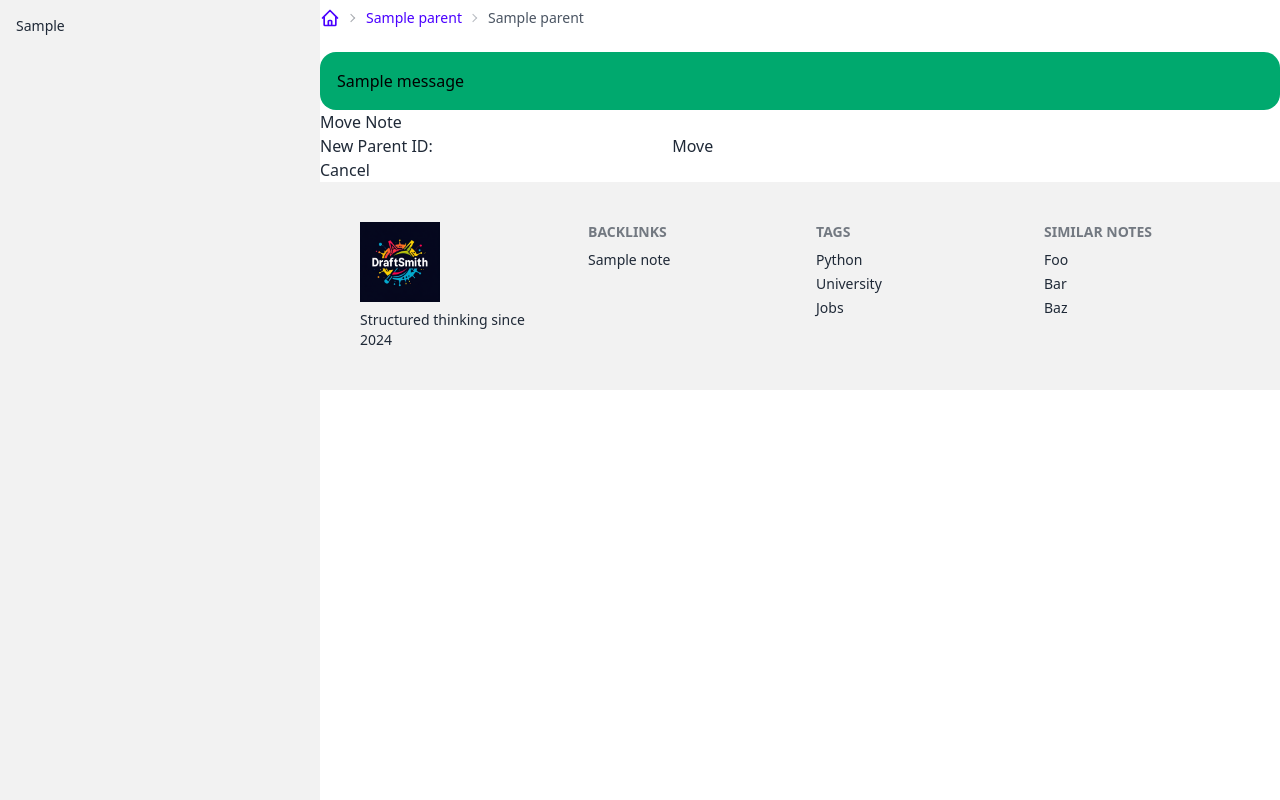
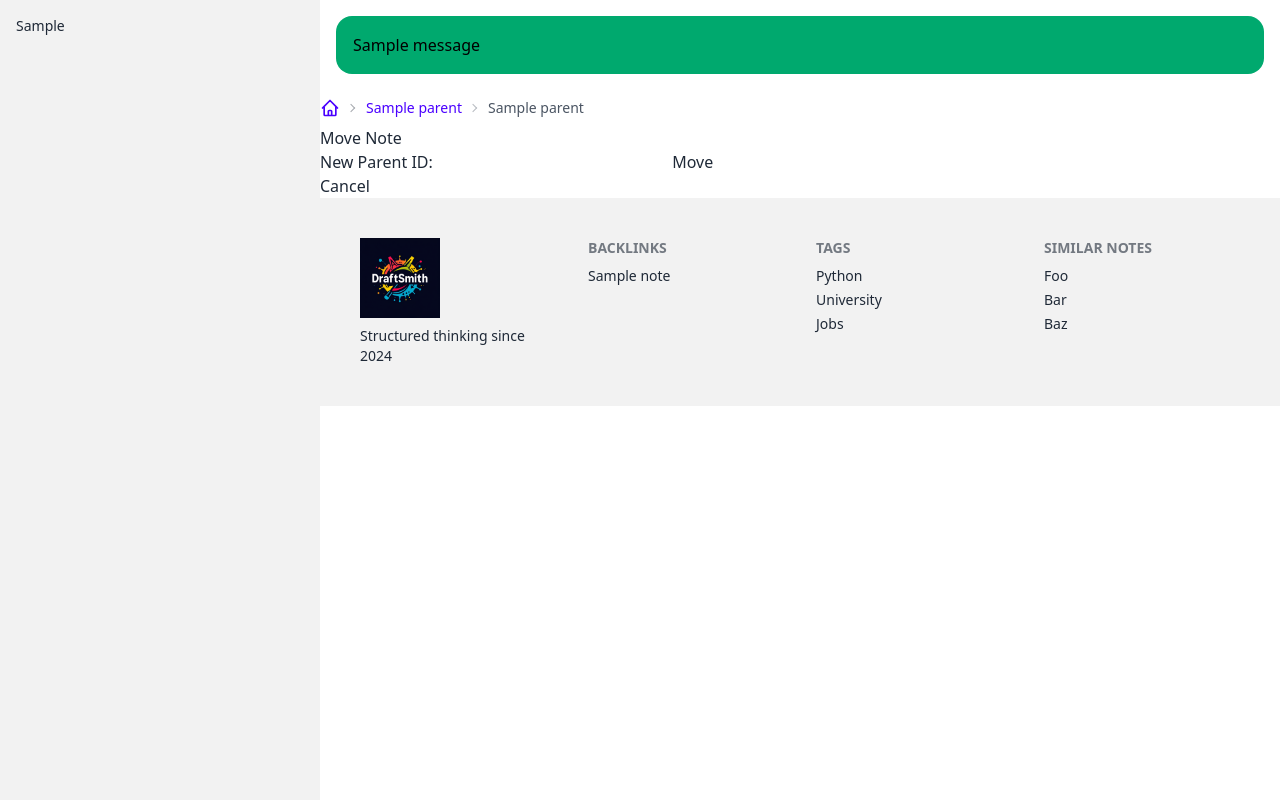
Before and after one commit to RyanGreenup/draftsmith_flask, a Python web app: template src/templates/move_note.html in a window 1280 px wide. Shown: the part 68-868 px from the top of the page. Run offline with Jinja, Linux system fonts and the light colour scheme; the template is opened without the code that fills it: most values are stand-ins (such as "Sample title", 1, 10 or a date in 2020); one stand-in notice (Sample message) is shown.

Commit message:
feat: Move flash messages to base template

```diff
--- a/src/templates/base.html
+++ b/src/templates/base.html
@@ -12,18 +12,20 @@
     <div class="drawer lg:drawer-open">
       <input id="my-drawer-2" type="checkbox" class="drawer-toggle" />
       <div class="drawer-content">
+        {% with messages = get_flashed_messages(with_categories=true) %}
+          {% if messages %}
+            <div class="container mx-auto px-4 mt-4">
+              {% for category, message in messages %}
+                <div class="alert alert-{{ category }} mb-4">
+                  {{ message }}
+                </div>
+              {% endfor %}
+            </div>
+          {% endif %}
+        {% endwith %}
 
         <div class="container mx-auto">
           {% include 'breadcrumbs.html' %}
-          {% with messages = get_flashed_messages(with_categories=true) %}
-            {% if messages %}
-              {% for category, message in messages %}
-                <div class="alert alert-{{ category }} mt-4">
-                  {{ message }}
-                </div>
-              {% endfor %}
-            {% endif %}
-          {% endwith %}
         </div>
         <!-- BEGIN Page content here -->
         {% block content %}
```
